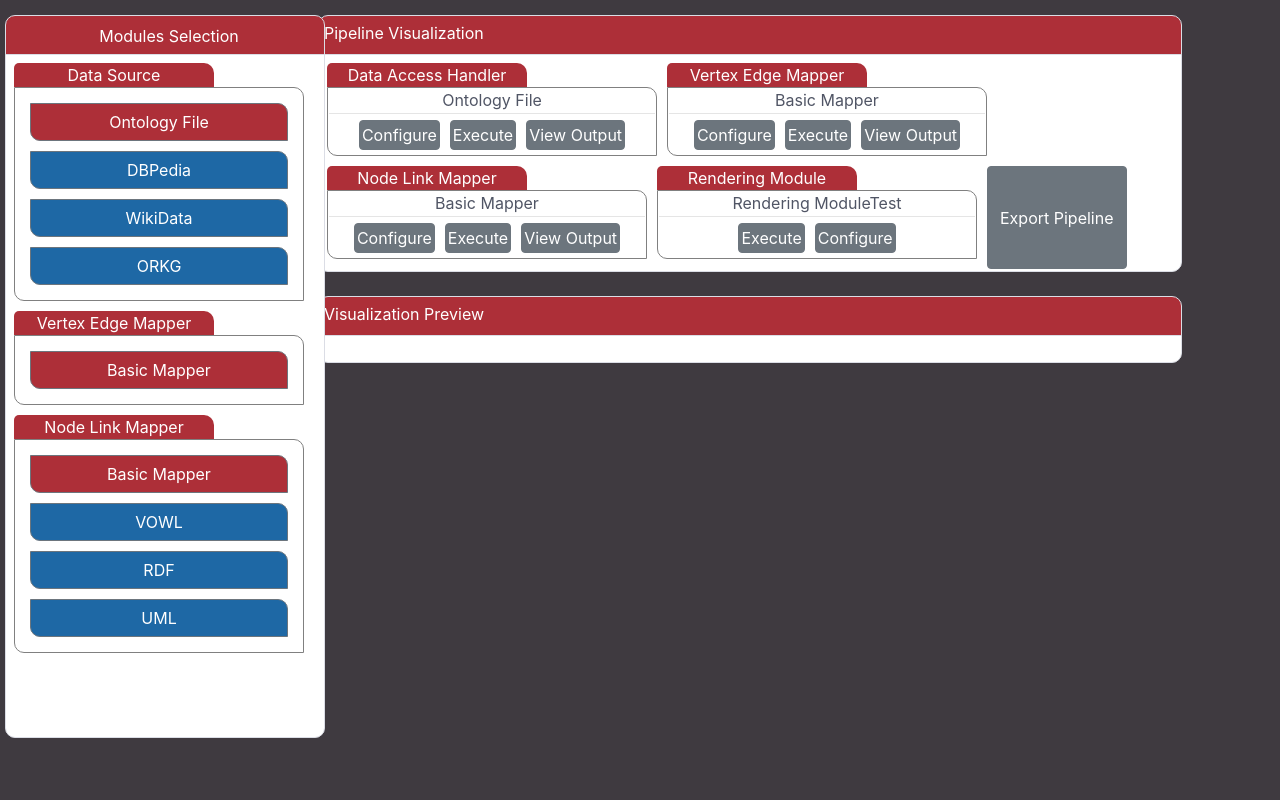
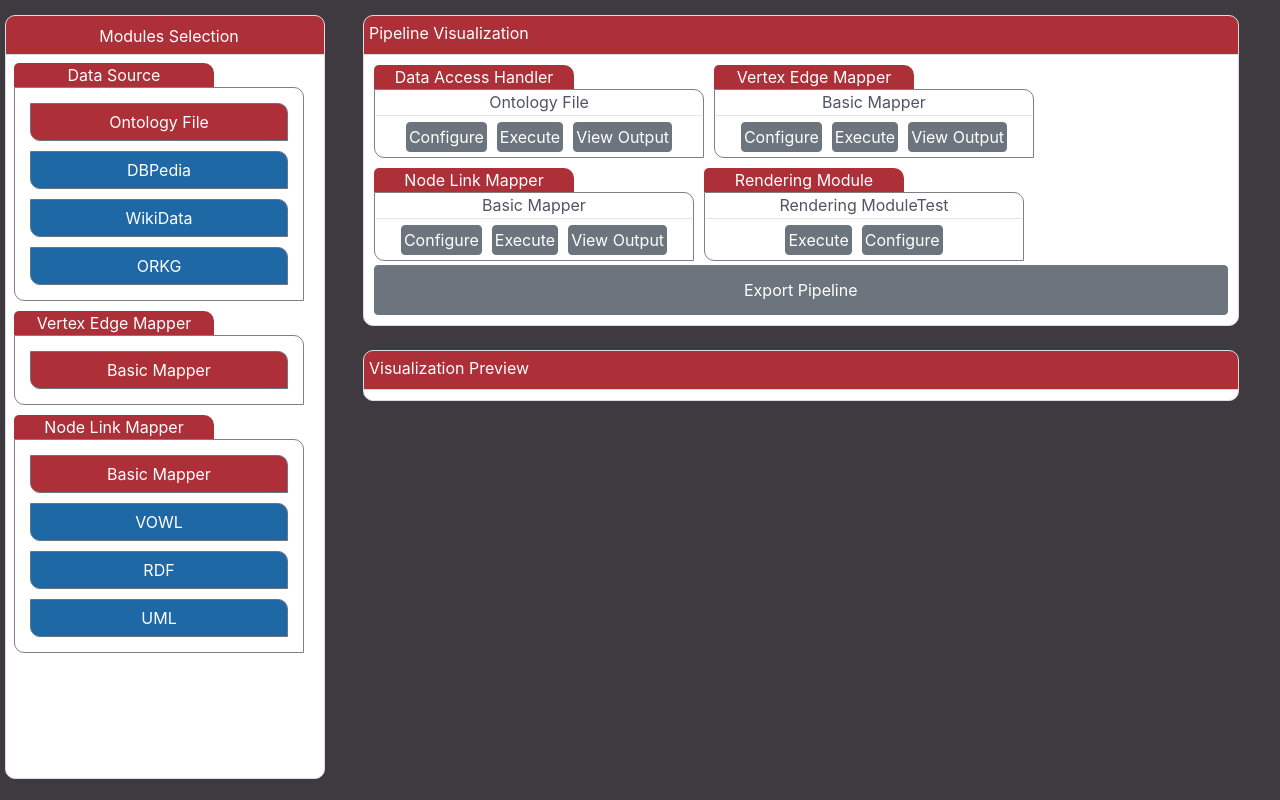
Before and after one commit to vitalis-wiens/donatello-pipelines, a React (Create React App) app: page / in a window 1280 px wide. Built offline with nearby package versions, Linux system fonts and the light colour scheme.

Commit message:
fixed small ui stuff

```diff
--- a/src/UI/LeftSideBar.js
+++ b/src/UI/LeftSideBar.js
@@ -85,7 +85,7 @@ class LeftSideBar extends Component {
         width={this.props.width}
         style={{
           width: this.props.width,
-          height: this.state.innerHeight - 40,
+          height: this.state.innerHeight - 20,
           float: "left",
           position: "absolute"
         }}
@@ -124,8 +124,8 @@ class LeftSideBar extends Component {
             backgroundColor: "#ffffff",
             marginTop: "-1px",
             position: "relative",
-            height: "90%",
-            overflowY: "scroll",
+            height: "93%",
+            overflowY: "auto",
             overflowX: "hidden"
           }}
         >
--- a/src/UI/MainWidget.js
+++ b/src/UI/MainWidget.js
@@ -71,13 +71,13 @@ export default class MainWidget extends Component {
         initialRendering={this.state.initialRendering}
         style={{
           height: "100%",
-          width: window.innerWidth - 200,
-          left: "200px"
+          width: window.innerWidth - 250,
+          left: "250px"
         }}
       >
         <div
           style={{
-            width: "80%",
+            width: "85%",
             height: "100%",
             position: "relative",
             left: "10%"
--- a/src/UI/PipeLineVis.js
+++ b/src/UI/PipeLineVis.js
@@ -579,7 +579,8 @@ class PipeLineVis extends Component {
             borderBottomLeftRadius: "0",
             height: "40px",
             width: "100%",
-
+            alignItems: "center",
+            justifyContent: "center",
             color: "white",
             backgroundColor: "#ad2f38"
           }}
@@ -590,9 +591,9 @@ class PipeLineVis extends Component {
         </div>
 
         <div
-          className="pr-md-5 pt-sm-2 pb-sm-2 pl-sm-2 pr-sm-2 clearfix"
           style={{
             borderRadius: "10px",
+            padding: "10px",
             borderWidth: "1px",
             borderColor: "rgb(219,221,229)",
             borderStyle: "solid",
@@ -619,11 +620,14 @@ class PipeLineVis extends Component {
             {this.renderVertexEdgeMapper()}
             {this.renderNodeLinkMapper()}
             {this.renderRenderingModule()}
-            <Button onClick={() => this.exportPipeline()}>
-              {" "}
-              Export Pipeline{" "}
-            </Button>
           </div>
+          <Button
+            style={{ height: 50, width: "100%" }}
+            onClick={() => this.exportPipeline()}
+          >
+            {" "}
+            Export Pipeline{" "}
+          </Button>
         </div>
 
         {this.state.selectedModule === "Data Access Handler" && (
--- a/src/UI/VisualizationPreview.js
+++ b/src/UI/VisualizationPreview.js
@@ -27,13 +27,25 @@ import UMLNodeLinkMapper from "../Implementation/Mappers/UMLNodeLinkMapper";
 class VisualizationPreview extends Component {
   constructor(props) {
     super(props);
-    this.state = {};
+    this.state = {
+      offset: 0
+    };
     this.renderingModule = "null";
   }
 
   componentDidMount() {}
 
   componentDidUpdate = prevProps => {
+    // compute the offsets;
+
+    const bb = document
+      .getElementById("visualizationPreviewContainer")
+      .getBoundingClientRect();
+
+    if (this.state.offset !== bb.y) {
+      this.setState({ offset: bb.y });
+    }
+
     if (
       this.props.store.createPreviewVisualization !==
         prevProps.store.createPreviewVisualization &&
@@ -136,7 +148,7 @@ class VisualizationPreview extends Component {
 
   render() {
     return (
-      <div style={{ width: "100%" }}>
+      <div style={{ width: "100%", height: "100px" }}>
         <div
           // className="pr-md-5 pt-sm-2 pb-sm-2 pl-sm-2 pr-sm-2 clearfix"
           style={{
@@ -159,7 +171,7 @@ class VisualizationPreview extends Component {
         </div>
 
         <div
-          className="pr-md-5 pt-sm-2 pb-sm-2 pl-sm-2 pr-sm-2 clearfix"
+          id="visualizationPreviewContainer"
           style={{
             borderRadius: "10px",
             borderWidth: "1px",
@@ -179,7 +191,7 @@ class VisualizationPreview extends Component {
             id="visualizationPreviewArea"
             style={{
               height: this.props.store.createPreviewVisualization
-                ? "600px"
+                ? window.innerHeight - this.state.offset - 50
                 : "10px",
               width: "100%"
             }}
```
